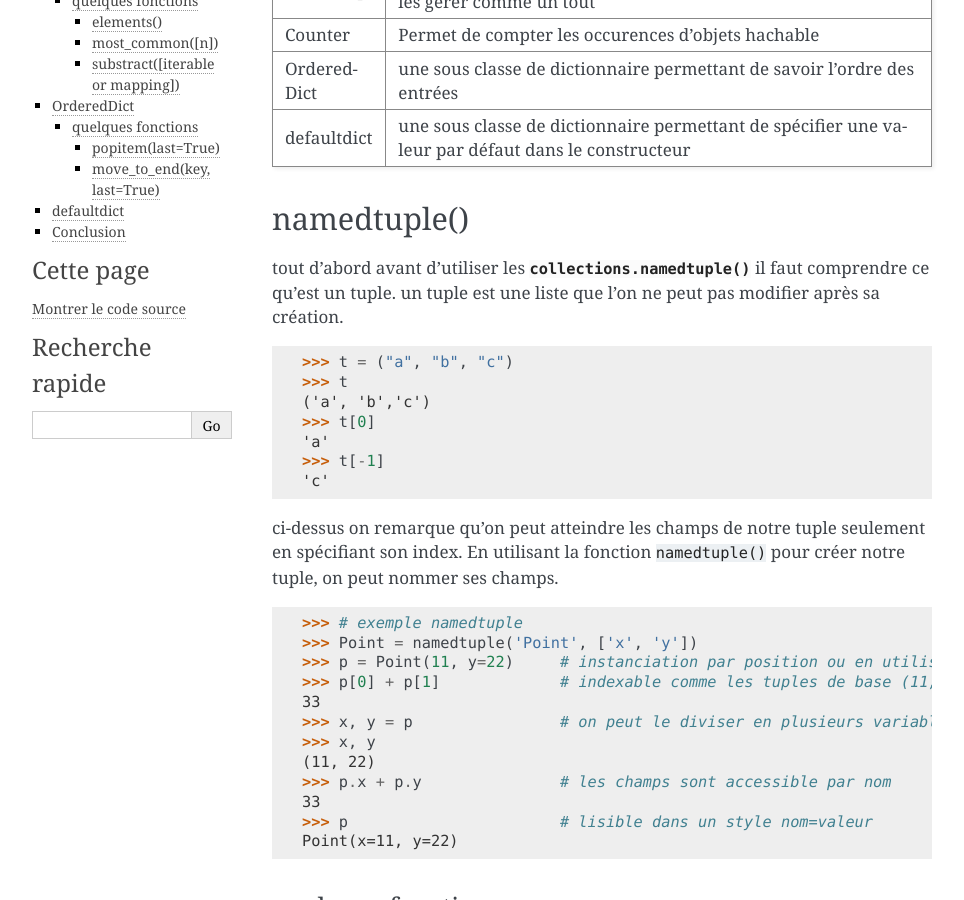
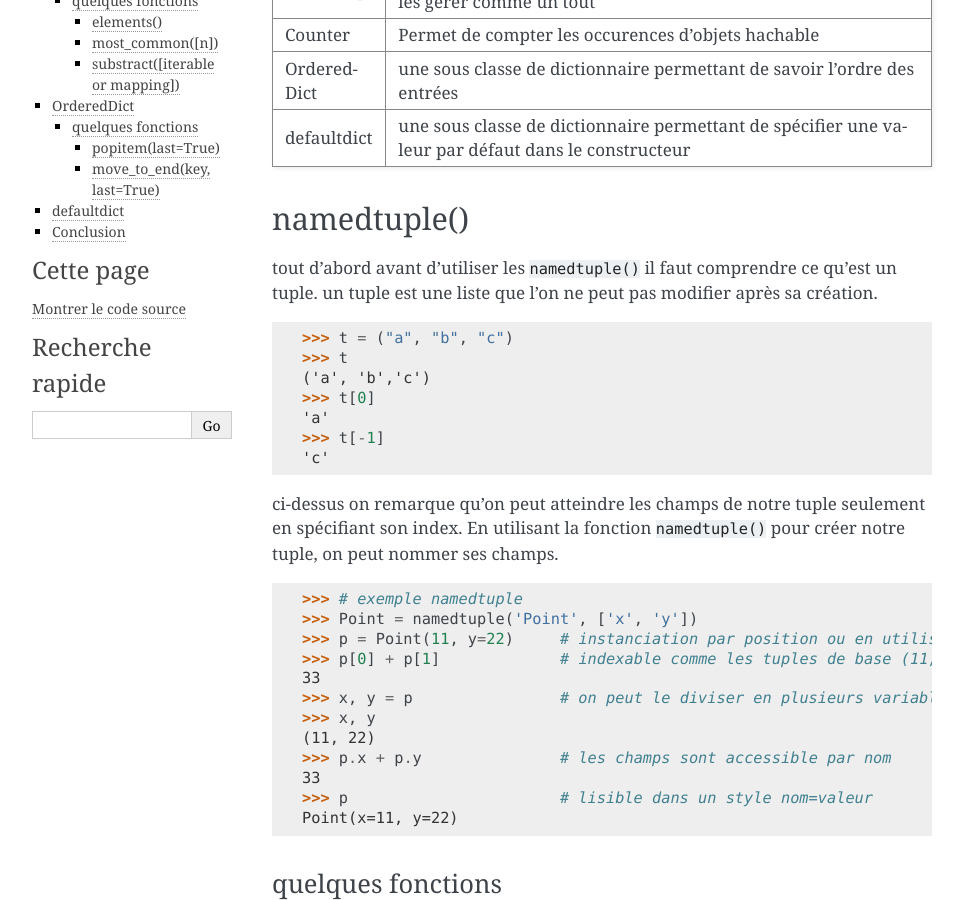
Before and after one commit to HE-Arc/livre-python, a Sphinx documentation site: the page built from source/collections/index.rst, in a window 1280 px wide and 900 px high, scrolled down 581 px. Shown: the whole window, without its empty margins (148-1112 px from the left). Built offline with Sphinx 7.4.7, drawn with Linux system fonts in a browser that asks for light colours.

Commit message:
nazi please

```diff
--- a/source/collections/index.rst
+++ b/source/collections/index.rst
@@ -36,7 +36,7 @@ Voici donc les conteneurs dont nous allons parler:
 namedtuple()
 ------------
 
-tout d'abord avant d'utiliser les :py:class:`collections.namedtuple()` il faut comprendre ce qu'est un tuple.
+tout d'abord avant d'utiliser les ``namedtuple()`` il faut comprendre ce qu'est un tuple.
 un tuple est une liste que l'on ne peut pas modifier après sa création.
 
 .. code-block:: pycon
```
